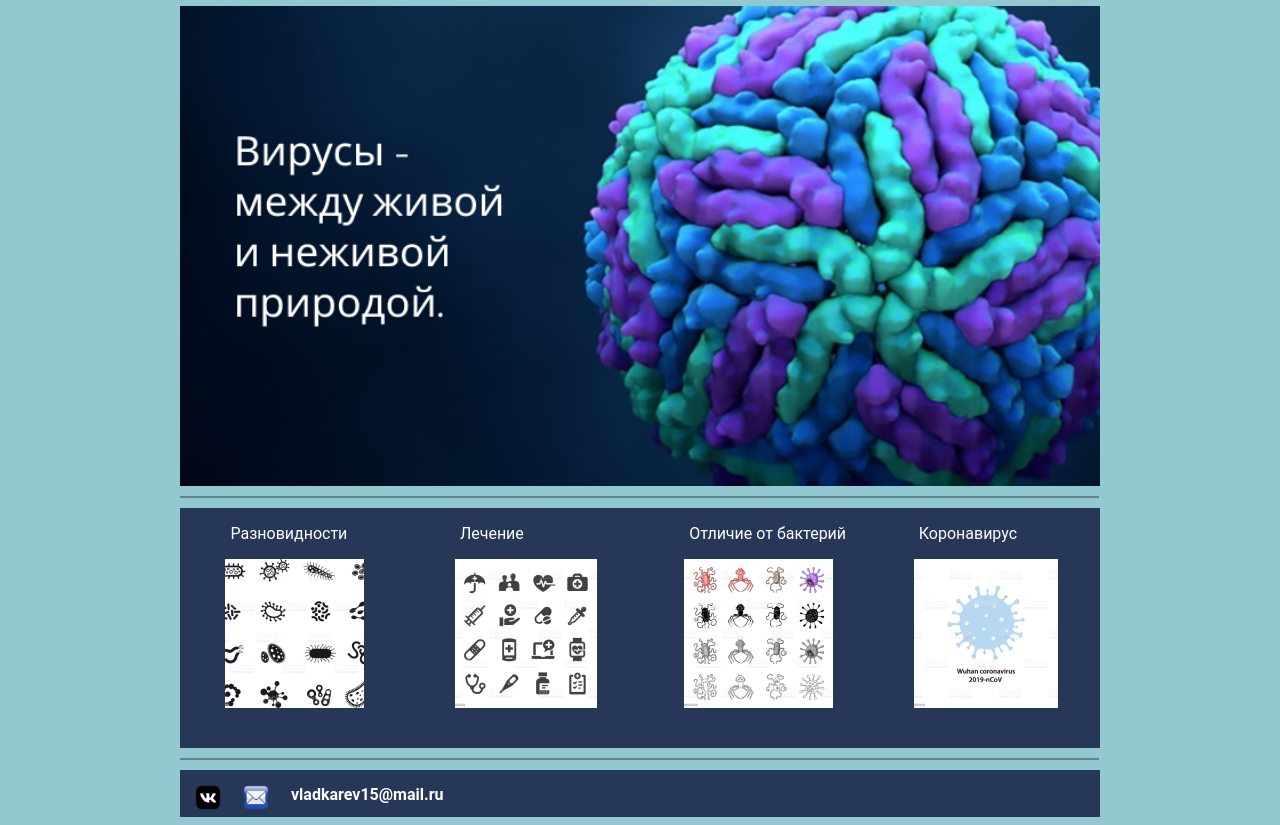
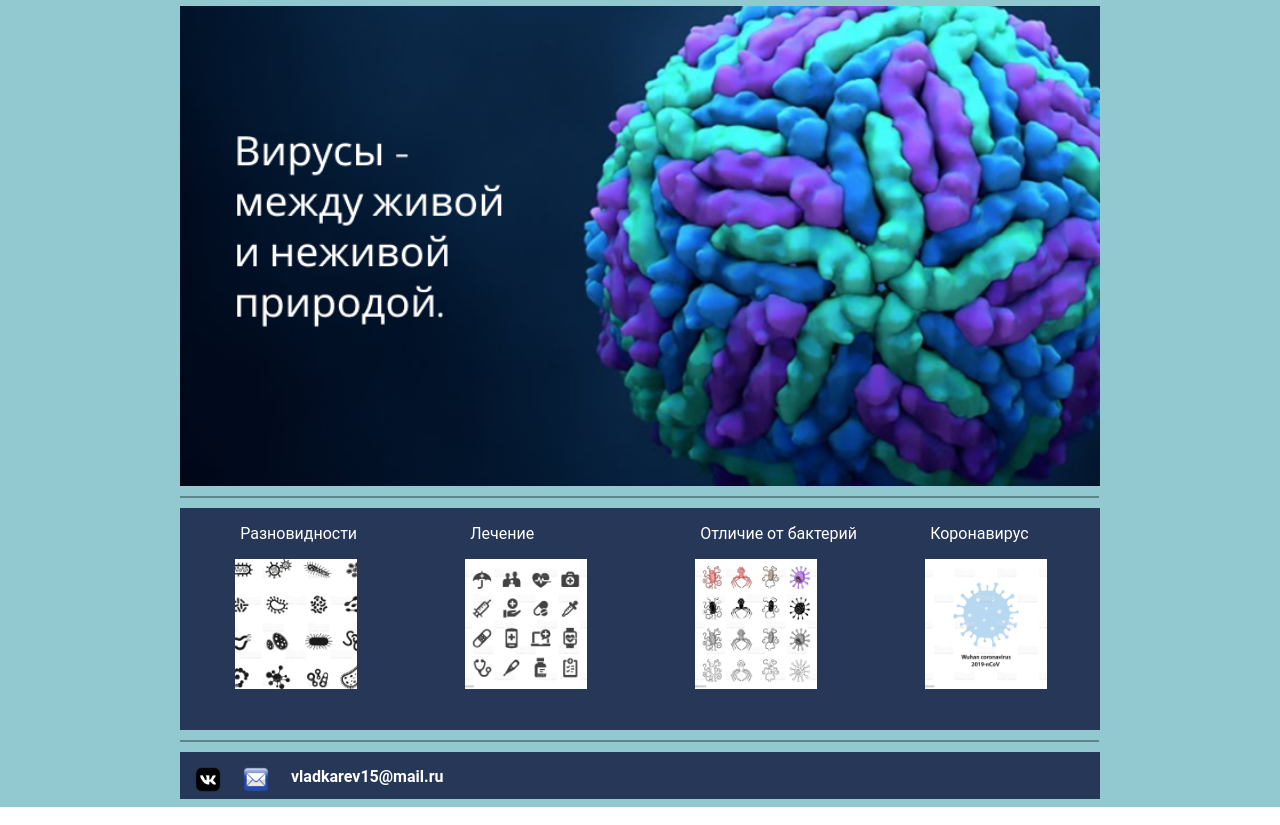
Before and after one commit to smimppy/viruses.githab.io, a plain HTML site: page index.html in a window 1280 px wide. Shown: the part 62-887 px from the top of the page. Drawn offline with Linux system fonts and the light colour scheme.

Commit message:
Add files via upload

```diff
--- a/style.css
+++ b/style.css
@@ -9,11 +9,9 @@ body{
 
 .container{
 	min-width:920px;
-	width:49.5%;
+	width:49.2%;
 	margin:0 auto;
 }
-
-
 
 .header{
 	width:100%;
@@ -60,14 +58,19 @@ h2{
 
 .parient{
 	background-color:#273757;
-	height:240px;
+	height:222px;
 	width:100%;
 }
 
 .one{
-	padding-left:4.94%;
+	padding-left:6%;
 	float:left;
-	width:20%; /*width:22.14%;*/
+	width:19%;/*width:22.14%;*/
+}
+
+.one img{
+	width:122px;
+	height:130px;
 }
 
 .line3{
```
Also changed, not shown: index.html (+18 -2 lines), index5.html (+9 -5 lines).
